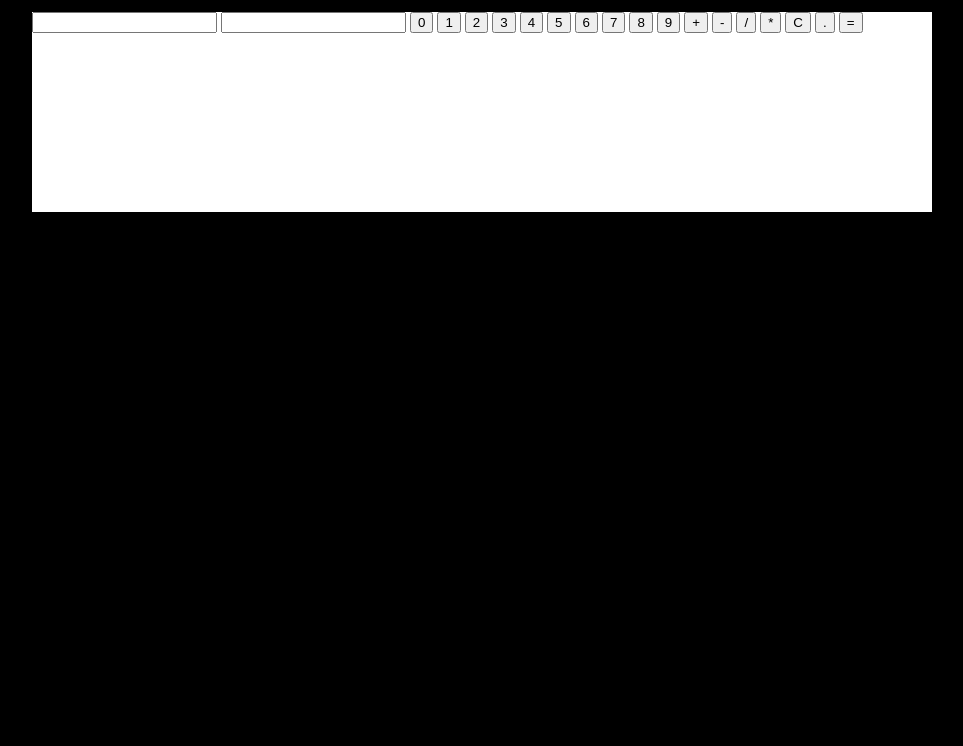
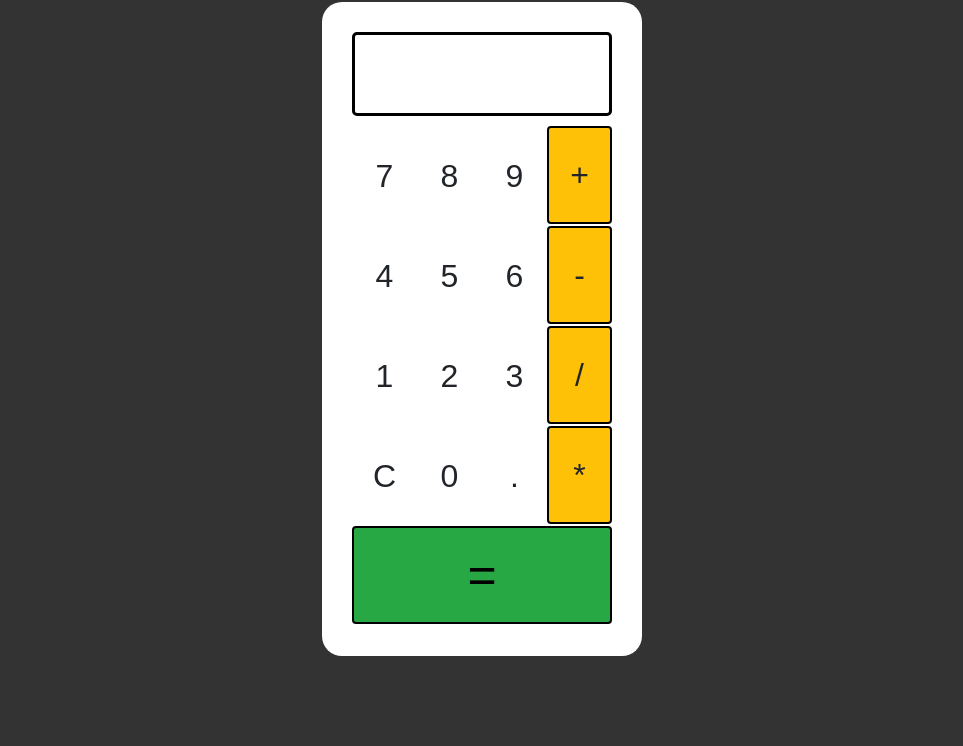
Before and after one commit to phillipbarlow/calculator, a plain HTML site: page index.html in a window 1280 px wide. Shown: the part 54-800 px from the top of the page, without its empty margins (158-1121 px from the left). Drawn offline with nearby package versions, Linux system fonts and the light colour scheme.

Commit message:
layout complete
changed layout with grid

```diff
--- a/index.html
+++ b/index.html
@@ -3,36 +3,38 @@
     <meta charset="UTF-8">
     <meta http-equiv="X-UA-Compatible" content="IE=edge">
     <meta name="viewport" content="width=device-width, initial-scale=1.0">
+    <link rel="stylesheet" href="https://stackpath.bootstrapcdn.com/bootstrap/4.5.2/css/bootstrap.min.css" integrity="sha384-JcKb8q3iqJ61gNV9KGb8thSsNjpSL0n8PARn9HuZOnIxN0hoP+VmmDGMN5t9UJ0Z" crossorigin="anonymous">
     <link rel="stylesheet" href="./style.css">
     <title>Calculator</title>
 </head>
 <body>
     <h1>Calculator</h1>
-    <section class="calculator-wrapper">
+    <section class="main-wrapper">
+        <div class="result">
         <input class="preview" />
         <input class="maths" />
+        </div>
+        <div class="grid-container">
+            <div class="seven number btn">7</div>
+            <div class="eight number btn">8</div>
+            <div class="nine number btn">9</div>
+            <div class="four number btn">4</div>
+            <div class="five number btn">5</div>
+            <div class="six number btn">6</div>
+            <div class="one number btn">1</div>
+            <div class="two number btn">2</div>
+            <div class="three number btn">3</div>
+            <div class="zero number btn">0</div>
 
-        <button class="number">0</button>
-        <button class="number">1</button>
-        <button class="number">2</button>
-        <button class="number">3</button>
-        <button class="number">4</button>
-        <button class="number">5</button>
-        <button class="number">6</button>
-        <button class="number">7</button>
-        <button class="number">8</button>
-        <button class="number">9</button>
+            <div class="clear perform btn">C</div>
+            <div class="decimal perform btn">.</div>
 
-        <button class="operator">+</button>
-        <button class="operator">-</button>
-        <button class="operator">/</button>
-        <button class="operator">*</button>
-
-        <button class="clear">C</button>
-
-        <button class="decimal">.</button>
-
-        <button class="equals">=</button>
+            <div class="plus operator btn btn-warning">+</div>
+            <div class="minus operator btn btn-warning">-</div>
+            <div class="divide operator btn btn-warning">/</div>
+            <div class="times operator btn btn-warning">*</div>
+            <div class="equals operator btn btn-success">=</div>
+          </div>
     </section>
     <script src="./script.js"></script>
 </body>
--- a/style.css
+++ b/style.css
@@ -1,9 +1,130 @@
+* {
+  margin: 0;
+  padding: 0;
+  box-sizing: border-box;
+  font-family: sans-serif;
+}
 body {
-  background-color: black;
+  background-color: #333;
 }
-.calculator-wrapper {
-  max-width: 900px;
+h1 {
+  color: #fff;
+  text-align: center;
+}
+/* main wrapper */
+.main-wrapper {
+  max-width: 25%;
+  min-height: 60%;
+  background-color: #fff;
   margin: 0 auto;
-  background-color: #fff;
-  min-height: 200px;
+  padding: 30px;
+  border-radius: 20px;
 }
+/* grid number wrapper */
+.grid-container {
+  width: 100%;
+  height: 500px;
+  display: grid;
+  grid-template-columns: 1fr 1fr 1fr 1fr;
+  grid-template-rows: 1fr 1fr 1fr 1fr 1fr;
+  gap: 0px 0px;
+  grid-template-areas:
+    "seven eight nine plus"
+    "four five six minus"
+    "one two three divide"
+    "clear zero decimal times"
+    "equals equals equals equals";
+}
+.seven {
+  grid-area: seven;
+}
+.eight {
+  grid-area: eight;
+}
+.nine {
+  grid-area: nine;
+}
+.four {
+  grid-area: four;
+}
+.five {
+  grid-area: five;
+}
+.six {
+  grid-area: six;
+}
+.one {
+  grid-area: one;
+}
+.two {
+  grid-area: two;
+}
+.three {
+  grid-area: three;
+}
+.zero {
+  grid-area: zero;
+}
+.clear {
+  grid-area: clear;
+}
+.decimal {
+  grid-area: decimal;
+}
+.plus {
+  grid-area: plus;
+}
+.minus {
+  grid-area: minus;
+}
+.divide {
+  grid-area: divide;
+}
+.times {
+  grid-area: times;
+}
+.equals {
+  grid-area: equals;
+}
+/* flex box container to center text */
+.btn {
+  display: flex;
+  justify-content: center;
+  align-items: center;
+  font-size: 2em;
+}
+/* result wrapper */
+.result {
+  width: 100%;
+  margin: 0 auto;
+  border: solid 3px black;
+  padding: 10px;
+  border-radius: 5px;
+  margin-bottom: 10px;
+}
+/* two inputs wrappered inside result */
+.preview,
+.maths {
+  width: 100%;
+  margin: 0 auto;
+  margin-bottom: 5px;
+  border: none;
+}
+.operator {
+  border: solid 2px black;
+  margin-bottom: 2px;
+}
+.equals {
+  font-size: 50px;
+  color: black;
+}
+/* pseudo classes */
+.btn:hover {
+  border: solid 3px black;
+}
+.operator:hover {
+  color: #fff;
+}
+.number:hover {
+  background-color: red;
+}
```
